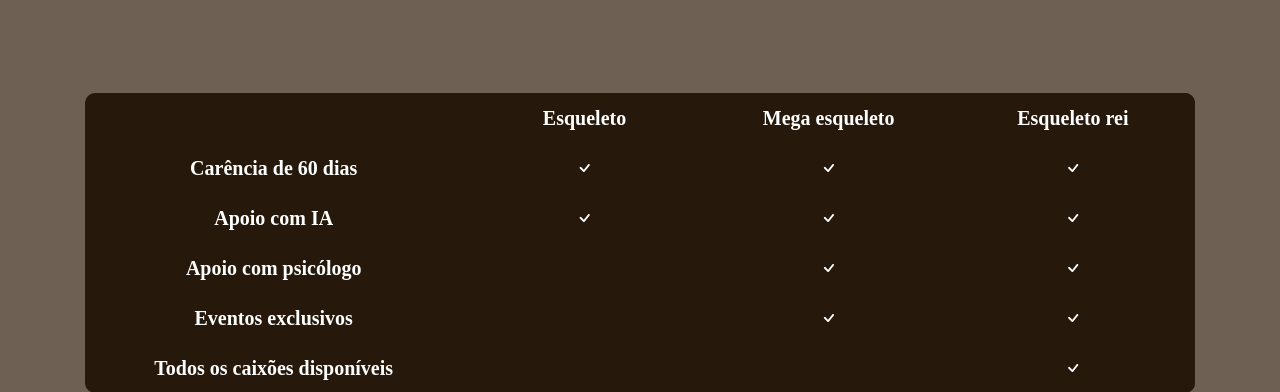
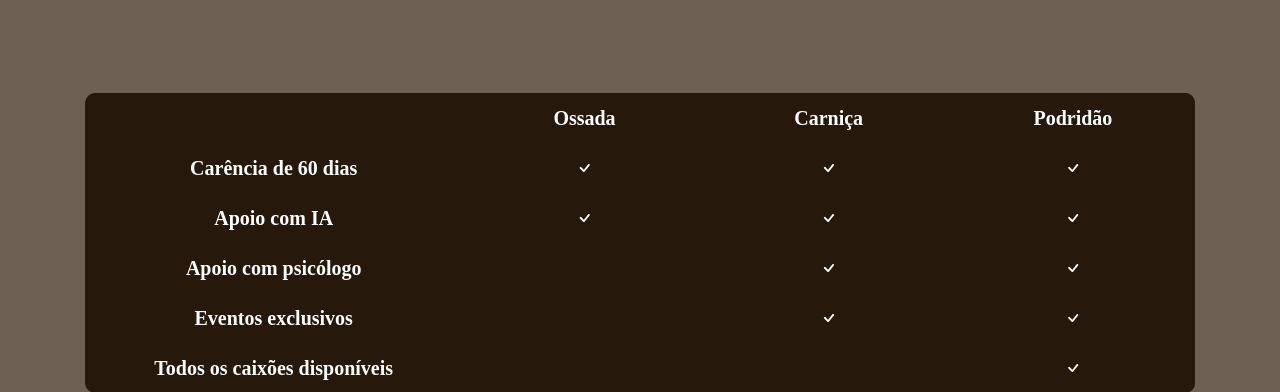
Before and after one commit to StephanoScaramussa/PeNaCova, a FastAPI app: page /planos in a window 1280 px wide. Shown: the part 988-1380 px from the top of the page. Run offline with FastAPI, Linux system fonts and the light colour scheme; lists and menus that the app fills with data are empty; some libraries are stand-ins or nearby versions; some web fonts are replaced.

Commit message:
tabela planos

```diff
--- a/templates/penacova/planos.html
+++ b/templates/penacova/planos.html
@@ -71,9 +71,9 @@
           <thead>
             <tr>
               <th style="width: 34%;"></th>
-              <th style="width: 22%;">Esqueleto</th>
-              <th style="width: 22%;">Mega esqueleto</th>
-              <th style="width: 22%;">Esqueleto rei</th>
+              <th style="width: 22%;">Ossada</th>
+              <th style="width: 22%;">Carniça</th>
+              <th style="width: 22%;">Podridão</th>
             </tr>
           </thead>
           <tbody>
```
